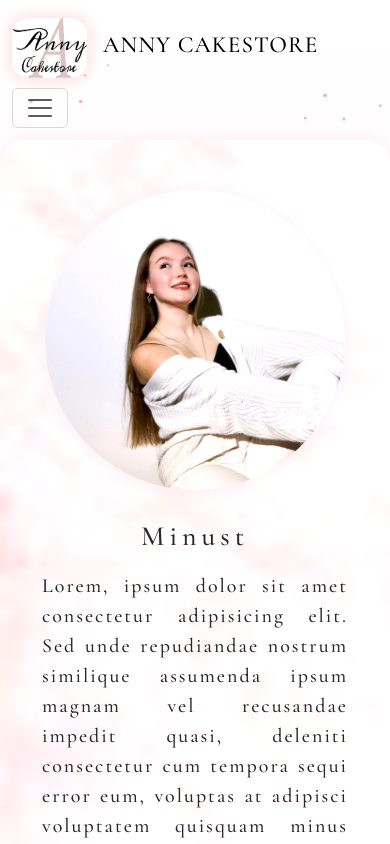
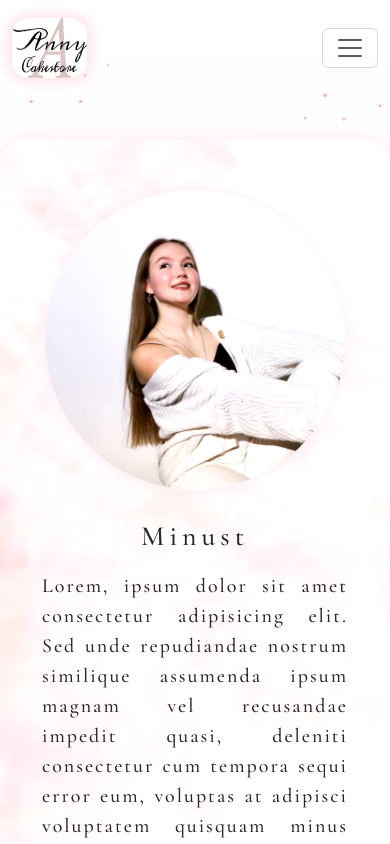
Before and after one commit to IlyaOsw/Cakestore, a React (Create React App) app: page /#/about in a window 390 px wide. Shown: the top 844 px of the page. Built offline with nearby package versions, Linux system fonts and the light colour scheme.

Commit message:
Card fixes

```diff
--- a/src/App.scss
+++ b/src/App.scss
@@ -8,4 +8,5 @@
     rgb(255, 233, 237)
   );
   overflow-x: hidden;
+  min-width: 320px;
 }
--- a/src/pages/Header/Header.scss
+++ b/src/pages/Header/Header.scss
@@ -73,5 +73,8 @@
     .offcanvas {
       width: 60% !important;
     }
+    .navbar-brand > span {
+      display: none;
+    }
   }
 }
--- a/src/pages/Header/Header.tsx
+++ b/src/pages/Header/Header.tsx
@@ -16,7 +16,7 @@ const Header: React.FC = () => {
             src={process.env.PUBLIC_URL + `/images/AnnyCakestoreLogo.jpg`}
             alt="Logo"
           />
-          Anny Cakestore
+          <span>Anny Cakestore</span>
         </NavLink>
         <button
           className="navbar-toggler"
--- a/src/pages/Main/Main.scss
+++ b/src/pages/Main/Main.scss
@@ -28,12 +28,13 @@
     align-items: center;
     justify-content: center;
   }
+  .items-card {
+    display: flex;
+    flex-wrap: wrap;
+    align-items: center;
+  }
   .card {
-    margin-top: 12% !important;
     width: 22rem;
-    display: flex;
-    align-self: center;
-    flex-wrap: wrap;
     margin: 0 auto;
     box-shadow: 0px 0px 15px 3px rgb(255, 222, 228);
     transition: 0.3s all;
```
